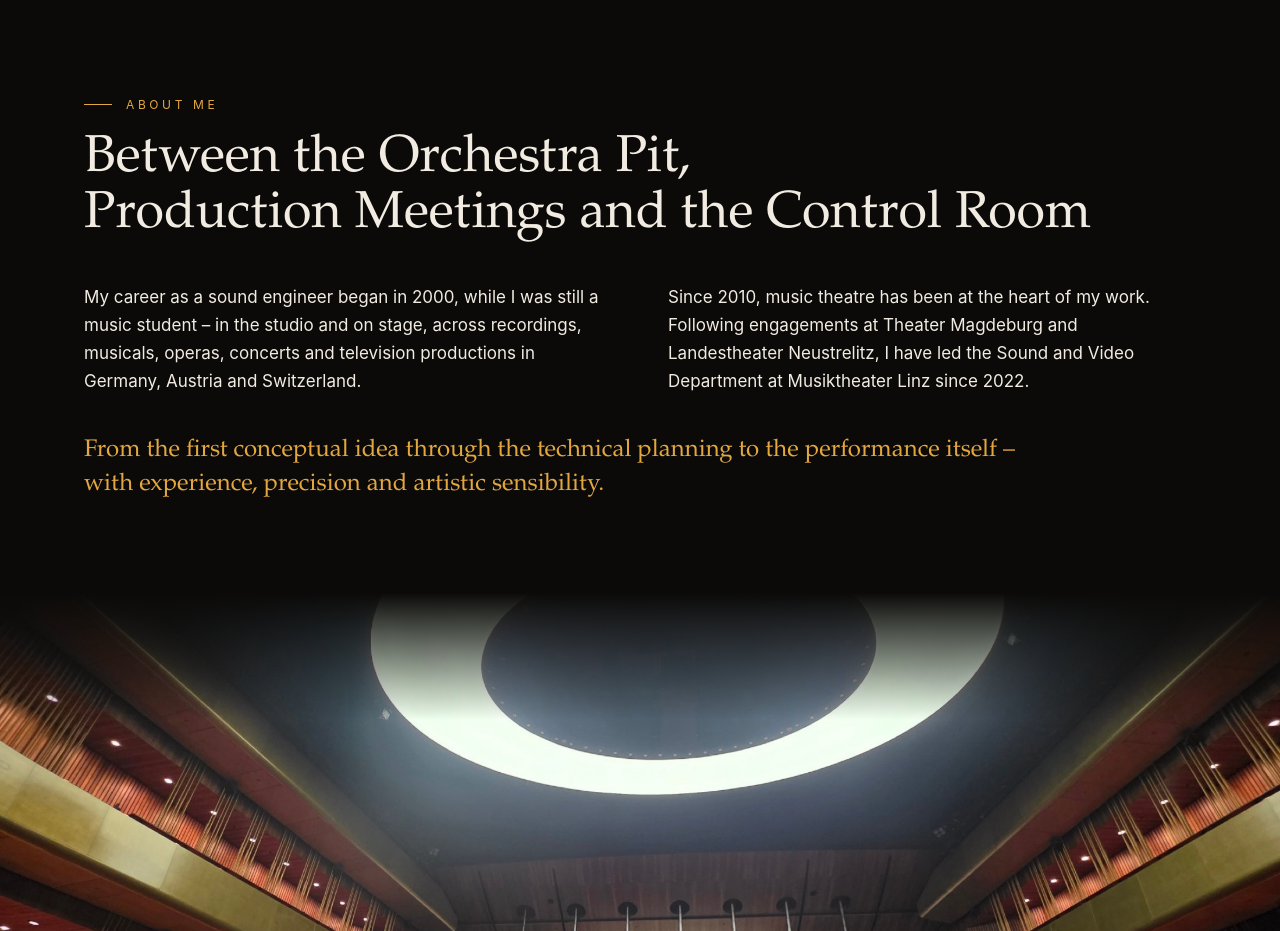
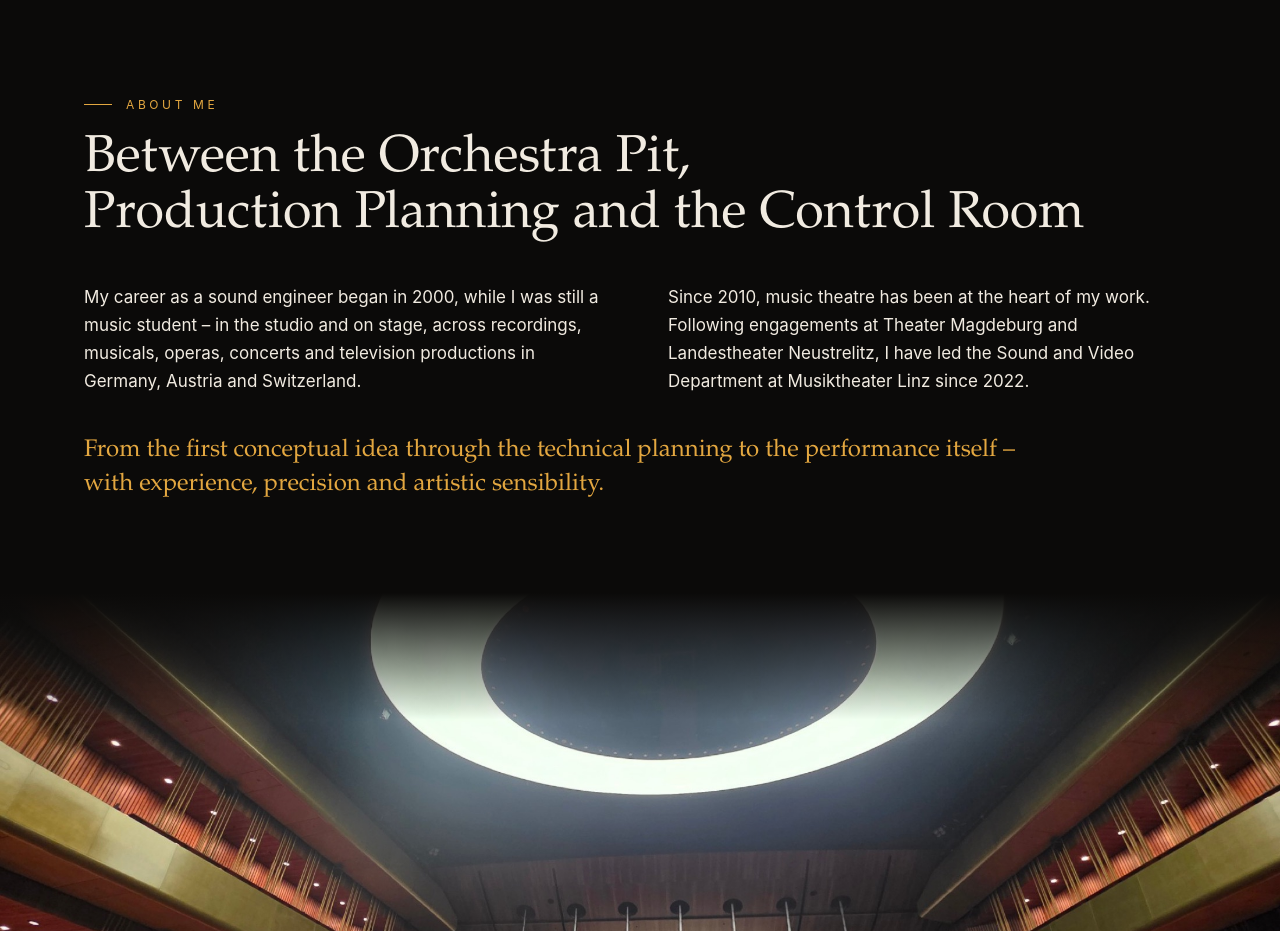
Before and after one commit to theloftwaves/kaimaeder.de, a plain HTML site: page index.html in a window 1280 px wide. Shown: the part 840-1771 px from the top of the page. Drawn offline with Linux system fonts and the light colour scheme.

Commit message:
Über mich: "Produktionsplanungen" statt "Produktionsbesprechungen"
Co-Authored-By: Claude Opus 5.5 <noreply@anthropic.com>

```diff
--- a/index.html
+++ b/index.html
@@ -36,7 +36,7 @@
     <div class="wrap about">
       <div class="about-head reveal">
         <p class="eyebrow" data-en="About me">Über mich</p>
-        <h2 data-en="Between the Orchestra Pit,&lt;br&gt; Production Meetings and the Control Room">Zwischen Orchestergraben,<br> Produktionsbesprechungen und Regieraum</h2>
+        <h2 data-en="Between the Orchestra Pit,&lt;br&gt; Production Planning and the Control Room">Zwischen Orchestergraben,<br> Produktionsplanungen und Regieraum</h2>
       </div>
       <div class="about-text reveal">
         <p data-en="My career as a sound engineer began in 2000, while I was still a music student – in the studio and on stage, across recordings, musicals, operas, concerts and television productions in Germany, Austria and Switzerland.">Schon während meines Musik-Studiums 2000 habe ich als Tonmeister gearbeitet – im Studio und auf der Bühne, bei Aufnahmen, Musicals, Opern, Konzerten und TV-Produktionen in Deutschland, Österreich und der Schweiz.</p>
```
